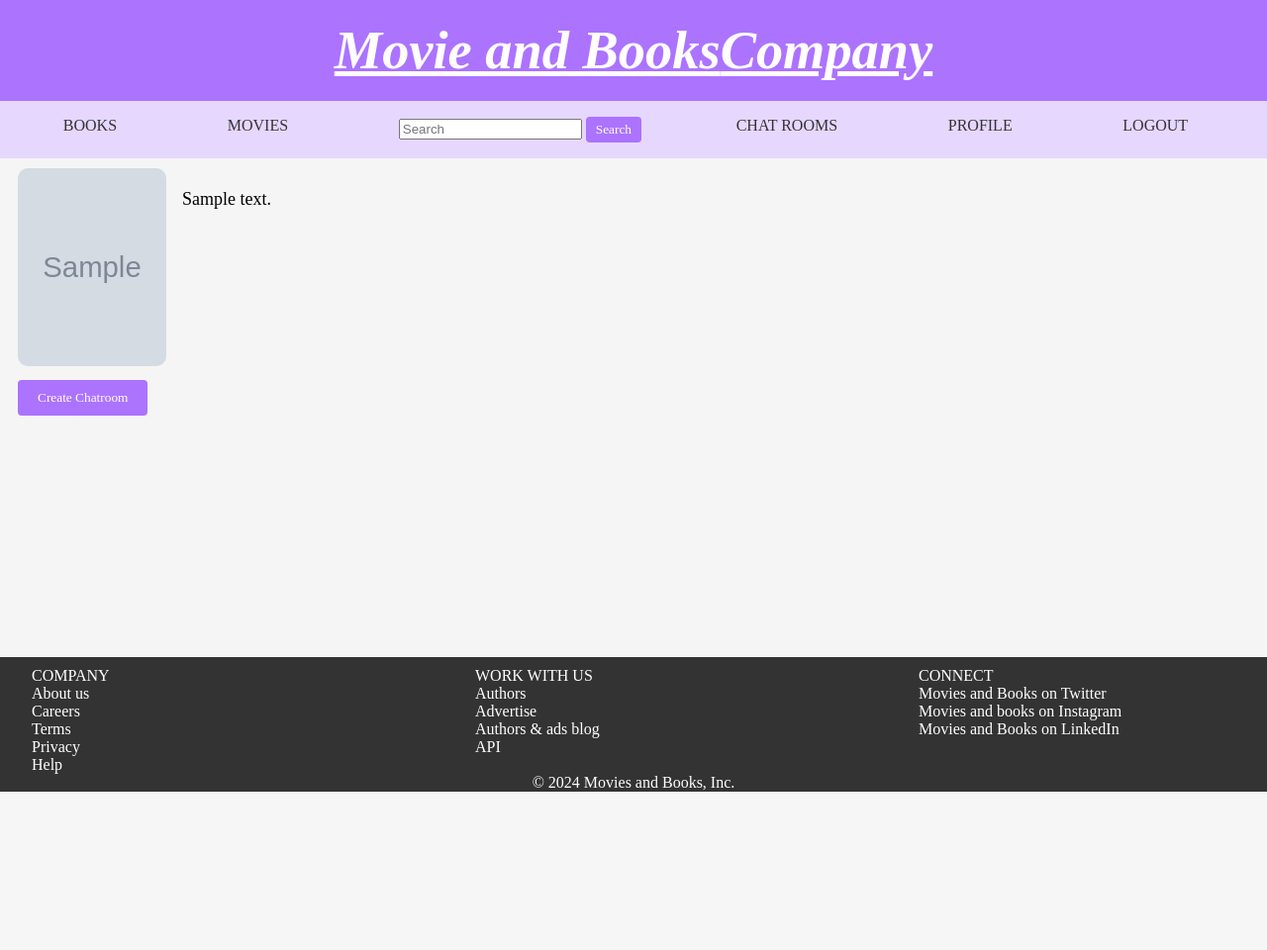
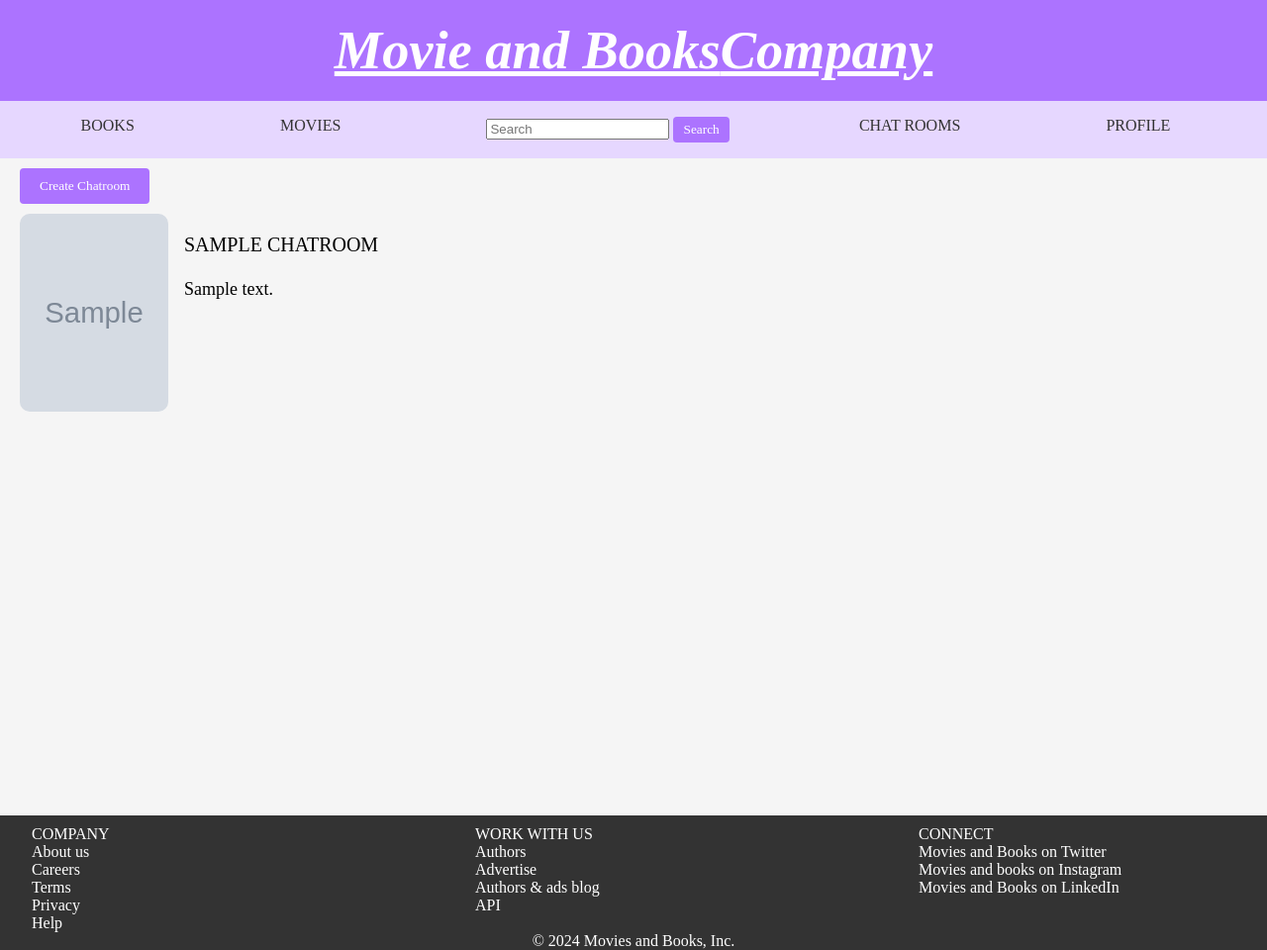
Before and after one commit to audrey-nakate/movies_books, a Django app: page /chatroom_list/ in a window 1280 px wide. Shown: the whole page at 99% size. Before the commit the page ends 800 px from the top, so only its background shows below. Run offline with Django 4.2, Linux system fonts and the light colour scheme; a user stored in the database is signed in; tables that the repository leaves empty hold one stand-in row (values such as "Sample post"); grey boxes marked "Sample" are stand-in pictures.

Commit message:
made changes to layout, fixed error

```diff
--- a/movies_books/movies_books/urls.py
+++ b/movies_books/movies_books/urls.py
@@ -33,5 +33,6 @@ urlpatterns = [
     path('profile/<str:username>/update/', views.update_profile, name='update_profile'),
     path('create_chatroom/', views.create_chatroom, name='create_chatroom'),
     path('book_discussion/<int:chatroom_id>/', views.view_chatroom, name='view_chatroom'),
-    path('chatroom_list/', views.chatroom_list, name='chatroom_list')
+    path('chatroom_list/', views.chatroom_list, name='chatroom_list'),
+    path('join_chatroom/<int:chatroom_id>/', views.join_chatroom, name='join_chatroom'),
 ] + static(settings.MEDIA_URL, document_root=settings.MEDIA_ROOT)
--- a/movies_books/movies_books_app/forms.py
+++ b/movies_books/movies_books_app/forms.py
@@ -1,7 +1,7 @@
 from django import forms
 from django.contrib.auth.forms import UserCreationForm
 from django.contrib.auth.models import User
-from .models import Profile
+from .models import Profile, ChatRoom
 
 class SignupForm(UserCreationForm):
     ''''Form for the user signup form'''
@@ -61,7 +61,7 @@ class CreateChatRoomForm(forms.ModelForm):
     description = forms.CharField(widget=forms.Textarea(attrs={'rows': 8, 'placeholder': 'Tell the community about yourself.'}))
 
     class Meta:
-        model = Profile
+        model = ChatRoom
         fields = ['name', 'room_image', 'description']
 
     def __init__(self, *args, **kwargs):
--- a/movies_books/movies_books_app/models.py
+++ b/movies_books/movies_books_app/models.py
@@ -14,7 +14,7 @@ class Book(models.Model):
     author = models.CharField(max_length=100)
     genre = models.ManyToManyField(Genre)
     description = models.TextField()
-    cover_image = models.ImageField(upload_to='covers/', default='default_book_cover_image.png')
+    cover_image = models.ImageField(upload_to='covers/', default='/images/default_book_cover_image.png')
 
     def __str__(self):
         return self.title
@@ -32,7 +32,7 @@ class Review(models.Model):
 class Profile(models.Model):
     '''Model for the user profile page'''
     user = models.OneToOneField(User, on_delete=models.CASCADE, related_name='profile')
-    profile_image = models.ImageField(default='default_user_profile_image.png', upload_to='profile_images/')
+    profile_image = models.ImageField(default='/images/default_user_profile_image.png', upload_to='profile_images/')
     bio = models.TextField(max_length=1000, blank = True)
 
     def __str__(self):
@@ -43,7 +43,7 @@ class ChatRoom(models.Model):
     # book = models.ForeignKey('Book', on_delete=models.CASCADE, related_name='book_chatroom') will include this another time, to allow a chatroom to be associated with a book
     name = models.CharField(max_length=200)
     description = models.TextField(max_length=500)
-    room_image = models.ImageField(default='default_room_image.jpeg', upload_to='room_images/', null=False)
+    room_image = models.ImageField(default='/images/default_room_image.png', upload_to='room_images/', null=False)
     created_by = models.ForeignKey(User, on_delete=models.CASCADE, related_name='user_chatroom')
     created_at = models.DateTimeField(default=timezone.now)
     users = models.ManyToManyField(User, related_name='chatrooms')
--- a/movies_books/movies_books_app/static/css/base_generic_style.css
+++ b/movies_books/movies_books_app/static/css/base_generic_style.css
@@ -26,12 +26,17 @@ header {
 body, html {
     background-color: whitesmoke;
     margin-top: 80px;
-    margin-bottom: 90px;
     overflow-x: hidden;
+    min-height: 100vh;
+    display: flex;
+    flex-direction: column;
+    margin-left: 0px;
+    margin-right: 0px;
+    margin-bottom: 0px;
   }
 
 h1 {
-    font-size: 3rem; /* Adjust font size as needed */
+    font-size: 3rem;
 }
 
 /* css options for the navigation bar on the home page */
@@ -60,12 +65,14 @@ h1 {
 }
 footer {
     display: block;
-    position: fixed;
+    margin-top: auto;
     bottom: 0;
     left: 0;
     width: 100%;
     z-index: 1000;
     background-color: #333;
+    margin-left: 0%;
+    margin-right: 0%;
 }
 
 .flex-container {
--- a/movies_books/movies_books_app/static/css/book_detail_style.css
+++ b/movies_books/movies_books_app/static/css/book_detail_style.css
@@ -18,7 +18,7 @@
 .book-detail-cover {
     max-width: 100%;
     height: 400px;
-    margin-top: 31.8px;
+    margin-top: 15px;
     border: 1px solid #ddd;
     box-shadow: #ac73ff;
 }
--- a/movies_books/movies_books_app/static/css/home_styles.css
+++ b/movies_books/movies_books_app/static/css/home_styles.css
@@ -1,3 +1,7 @@
+.books-list-container{
+    margin-left: 10px;
+}
+
 .books-list {
     list-style: none;
     padding: 0;
@@ -26,13 +30,19 @@
 }
 
 .chatroom-list {
+    margin-left: 10px;
+    display: grid;
+    grid-template-columns: repeat(2, 1fr); /* Two columns */
+    grid-gap: 20px;
     list-style: none;
-    column-count: 2;
-    column-gap: 200px;
-    padding: 0;
-    display: flex;
-    flex-wrap: nowrap; /* Prevent wrapping to the next line */
+    padding: 0; /* Prevent wrapping to the next line */
     overflow-x: auto; /* Enable horizontal scrolling if needed */
+}
+
+.chatroom-name {
+    text-transform: uppercase;
+    margin-left: 1rem;
+    font-size: 20px;
 }
 
 .chatroom-details {
@@ -49,7 +59,8 @@ button#createChatroom {
     padding: 10px 20px;
     border-radius: 4px;
     cursor: pointer;
-    margin-left: 10px;
+    margin-left: 20px;
+    margin-top: 10px;
 }
 button#createChatroom:hover {
     background-color: #8c84e4;
--- a/movies_books/movies_books_app/static/css/profile_page.css
+++ b/movies_books/movies_books_app/static/css/profile_page.css
@@ -2,12 +2,13 @@
     display: flex;
     align-items: center;
     padding-left: 10px;
+    margin-left: 10px;
 }
 
 /* css styling for the profile-image */
 .profile-image {
-    width: 150px;
-    height: 150px;
+    width: 200px;
+    height: 200px;
     border-radius: 50%; /* Make the profile image circular */
     overflow: hidden; /* Hides overflow to maintain circular shape */
     margin-right: 10px;
@@ -26,6 +27,7 @@
     justify-content: flex-start;
     flex-direction: column;
     align-items: flex-start;
+    margin-left: 10px;
 }
 
 .profile-info h1 {
@@ -46,6 +48,7 @@ button#updateProfile {
     padding: 10px 20px;
     border-radius: 4px;
     cursor: pointer;
+    margin-bottom: 10px;
 }
 button#updateProfile:hover {
     background-color: #8c84e4;
--- a/movies_books/movies_books_app/templates/base_generic.html
+++ b/movies_books/movies_books_app/templates/base_generic.html
@@ -31,7 +31,6 @@
           </form>
           <a href="{% url 'chatroom_list' %}" class="nav-link">Chat Rooms</a>
           <a href="{% url 'view_profile' username=user.username %}" class="nav-link">Profile</a>
-          <a href="{% url 'logout' %}" class="nav-link">Logout</a>
         {% else %}
           <a href="{% url 'login' %}" class="nav-link">Login</a>
           <a href="{% url 'signup' %}" class="nav-link">Signup</a>
@@ -42,8 +41,8 @@
     {% block content %}
       <!-- default content text -->
     {% endblock %}
-  </body>
-  <footer>
+
+    <footer id="footer">
       <div class="white-thin-line"></div>
       <div class="flex-container">
         <!-- columns for the bottom navigation section -->
@@ -91,4 +90,5 @@
           © 2024 Movies and Books, Inc.
       </div>
     </footer>
+  </body>
 </html>
--- a/movies_books/movies_books_app/templates/books_home.html
+++ b/movies_books/movies_books_app/templates/books_home.html
@@ -3,7 +3,8 @@
 <!-- Home or Landing Page of the Website Displays the books available on the website -->
 
 {% block content %}
-  <div class="books-list">
+  <div class="books-list-container">
+    <div class="books-list">
       {% for book in book_list %}
           <div class="book-item">
             <a href="{% url 'book_detail' book_id=book.id %}">
@@ -14,4 +15,5 @@
           <p>No books found.</p>
       {% endfor %}
   </div>
+  </div>
 {% endblock %}
--- a/movies_books/movies_books_app/templates/chatroom_list.html
+++ b/movies_books/movies_books_app/templates/chatroom_list.html
@@ -3,19 +3,65 @@
 <!-- Home or Landing Page of the Website Displays the books available on the website -->
 
 {% block content %}
+    <a href="{% url 'create_chatroom' %}"><button id="createChatroom">Create Chatroom</button></a>
   <div class="chatroom-list">
       {% for chatroom in chatroom_list %}
           <div class="chatroom-details">
-            <a href="{% url 'view_chatroom' chatroom_id=chatroom.id %}">
+            <a href="{% url 'view_chatroom' chatroom_id=chatroom.id %}" onclick="event.preventDefault(); joinChatroom('{{ chatroom.id }}', this);">
               <img src="{{ chatroom.room_image.url }}" alt="{{ chatroom.name }}" class="book-cover">
             </a>
             <div class="book-info">
-              <p class="book-description">{{chatroom.description}}</p>
+                <p class="chatroom-name">{{chatroom.name}}</p>
+                <p class="book-description">{{chatroom.description}}</p>
             </div>
           </div>
       {% empty %}
           <p>No Chatrooms Available.</p>
       {% endfor %}
   </div>
-    <a href="{% url 'create_chatroom' %}"><button id="createChatroom">Create Chatroom</button></a>
+
+    <!-- script that allows users to join a chatroom that they left click on -->
+    <script>
+      function joinChatroom(roomId, linkElement) {
+          if (confirm("Do you want to join the chatroom?")) {
+              fetch(`/join_chatroom/${roomId}/`, {
+                  method: 'POST',
+                  headers: {
+                      'X-CSRFToken': getCookie('csrftoken'),
+                      'Content-Type': 'application/json'
+                  },
+                  credentials: 'same-origin',
+              })
+              .then(response => response.json())
+              .then(data => {
+                  if (data.status === 'success') {
+                      alert(data.message);
+                      // Redirect to the chatroom page
+                      window.location.href = linkElement.href;
+                  } else {
+                      alert(data.message);
+                  }
+              })
+              .catch(error => {
+                  console.error('Error:', error);
+                  alert('An error occurred. Please try again.');
+              });
+          }
+      }
+
+      function getCookie(name) {
+          let cookieValue = null;
+          if (document.cookie && document.cookie !== '') {
+              const cookies = document.cookie.split(';');
+              for (let i = 0; i < cookies.length; i++) {
+                  const cookie = cookies[i].trim();
+                  if (cookie.substring(0, name.length + 1) === (name + '=')) {
+                      cookieValue = decodeURIComponent(cookie.substring(name.length + 1));
+                      break;
+                  }
+              }
+          }
+          return cookieValue;
+      }
+    </script>
 {% endblock %}
--- a/movies_books/movies_books_app/templates/view_profile.html
+++ b/movies_books/movies_books_app/templates/view_profile.html
@@ -30,6 +30,7 @@
             </div>
             <br>
             <a href="{% url 'update_profile' username=user.username%}"><button id="updateProfile">Update Profile</button></a>
+            <a href="{% url 'logout' %}"><button id="updateProfile">Logout</button></a>
         </div>
     </div>
 {% endblock %}
--- a/movies_books/movies_books_app/views.py
+++ b/movies_books/movies_books_app/views.py
@@ -97,22 +97,24 @@ def view_profile(request, username):
     chatrooms = ChatRoom.objects.filter(users=user)
     return render(request, "view_profile.html", {'user':user, 'profile':profile, 'chatrooms': chatrooms})
 
+# view that handles creatin of a chatroom
 @login_required(login_url='login')
 def create_chatroom(request):
     if request.method == 'POST':
         create_chatroom_form = CreateChatRoomForm(request.POST, request.FILES)
 
         if create_chatroom_form.is_valid():
-            name = request.POST.get('name')
-            room_image = request.POST.get('room_image')
-            description = request.POST.get('description')
-            chatroom = ChatRoom.objects.create(name=name, room_image=room_image, description=description, created_by=request.user)
+            chatroom = create_chatroom_form.save(commit=False)
+            chatroom.created_by = request.user
+            chatroom.save()
+            create_chatroom_form.save_m2m()
             return redirect(to='view_chatroom', chatroom_id=chatroom.id)
     else:
         create_chatroom_form = CreateChatRoomForm()
 
     return render(request, 'create_chatroom.html', {'form': create_chatroom_form})
 
+# view that handles viewing chatrooms that have been created by the user
 @login_required(login_url='login')
 def view_chatroom(request, chatroom_id):
     chatroom = ChatRoom.objects.get(id=chatroom_id)
@@ -133,6 +135,15 @@ def chatroom_list(request):
     chatroom_list = ChatRoom.objects.all()
     return render(request, 'chatroom_list.html', {'chatroom_list': chatroom_list})
 
+#view that handles a user joining the chatroom
+@login_required
+def join_chatroom(request, chatroom_id):
+    chatroom = get_object_or_404(ChatRoom, id=chatroom_id)
+    if request.method == 'POST':
+        chatroom.users.add(request.user)
+        return JsonResponse({'status': 'success', 'message': 'You have joined the chatroom'})
+    return JsonResponse({'status': 'fail', 'message': 'Invalid request'}, status=400)
+
 # view that filters books by selected genre
 # def genre_books(request, genre_name):
 #     genre = get_object_or_404(Genre, name=genre_name)
```
Also changed, not shown: movies_books/movies_books_app/migrations/0013_alter_book_cover_image_alter_chatroom_room_image_and_more.py (added), movies_books/movies_books_app/static/images/default_room_image.jpeg (deleted), movies_books/movies_books_app/static/images/default_room_image.png (added), movies_books/profile_images/twitch-recap-2023.png (added), movies_books/profile_images/twitch_recap.png (added), movies_books/room_images/default_room_image.png (added), movies_books/room_images/thebadones.jpg (added), movies_books/room_images/twitch-recap-2023.png (added). Lines whose indentation alone changed are shown as unchanged.
